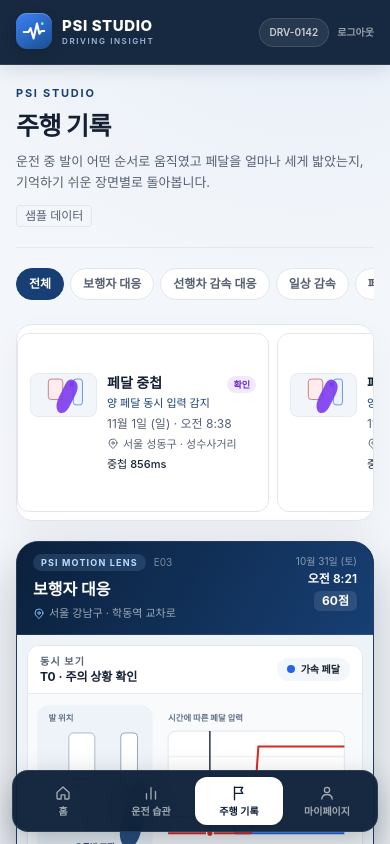
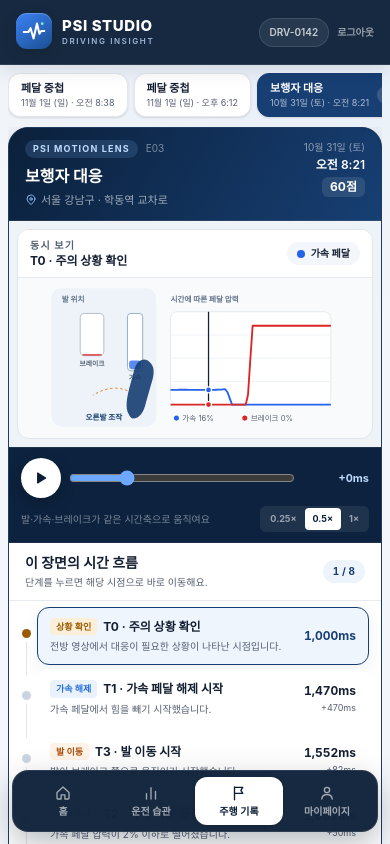
Before and after one commit to Happy-Day-HaHa/PSI-Drive, a Next.js app in the folder apps/web/: page /events in a window 390 px wide. Shown: the top 844 px of the page. Built offline with nearby package versions, Linux system fonts and the light colour scheme; a web font is replaced by a local one.

Commit message:
fix(web): isolate mobile drive timeline scrolling

```diff
--- a/apps/web/src/app/globals.css
+++ b/apps/web/src/app/globals.css
@@ -61,3 +61,18 @@ input {
   border-radius: 999px;
   background: #c8d3e0;
 }
+
+.event-strip-scroll {
+  overscroll-behavior-inline: contain;
+  -webkit-overflow-scrolling: touch;
+  scrollbar-width: none;
+  touch-action: pan-x;
+}
+
+.event-strip-scroll::-webkit-scrollbar {
+  display: none;
+}
+
+.mobile-pedal-visual {
+  height: clamp(112px, 19dvh, 168px);
+}
--- a/apps/web/src/components/AppShell.tsx
+++ b/apps/web/src/components/AppShell.tsx
@@ -20,6 +20,7 @@ function isActive(pathname: string, href: string) {
 
 export function AppShell({ children }: { children: ReactNode }) {
   const pathname = usePathname();
+  const isDriveReview = pathname === "/events";
   const percent = Math.round((mileage.drivenKm / mileage.goalKm) * 100);
   return (
     <div className="flex min-h-dvh">
@@ -101,8 +102,16 @@ export function AppShell({ children }: { children: ReactNode }) {
             </div>
           </div>
         </header>
-        <main className="mx-auto w-full max-w-[1360px] flex-1 space-y-5 px-4 py-5 pb-24 sm:px-8 sm:py-8 sm:pb-24 lg:pb-8">{children}</main>
-        <footer className="mx-auto w-full max-w-[1320px] px-4 pb-28 text-xs leading-relaxed text-muted sm:px-8 lg:pb-8">
+        <main
+          className={`mx-auto w-full max-w-[1360px] flex-1 ${
+            isDriveReview
+              ? "h-[calc(100dvh-4rem)] min-h-0 overflow-hidden overscroll-none px-2 pt-2 pb-[5.75rem] sm:px-4 sm:pt-3 lg:h-dvh lg:px-5 lg:py-5 xl:h-auto xl:overflow-visible xl:overscroll-auto xl:px-8 xl:py-8"
+              : "space-y-5 px-4 py-5 pb-24 sm:px-8 sm:py-8 sm:pb-24 lg:pb-8"
+          }`}
+        >
+          {children}
+        </main>
+        <footer className={`mx-auto w-full max-w-[1320px] px-4 pb-28 text-xs leading-relaxed text-muted sm:px-8 lg:pb-8 ${isDriveReview ? "hidden xl:block" : ""}`}>
           점수와 지표는 운전 행동을 설명하는 자료이며, 사고 원인이나 법적 과실을 판정하지 않습니다. 현재 화면의 수치는 실제 측정값이 아닌 샘플 및 합성 데이터입니다.
         </footer>
         <nav aria-label="모바일 주 메뉴" className="fixed inset-x-3 bottom-3 z-40 grid grid-cols-4 overflow-hidden rounded-2xl border border-white/10 bg-navy/95 p-1.5 text-white shadow-[0_12px_32px_rgba(5,18,34,0.28)] backdrop-blur-xl lg:hidden">
--- a/apps/web/src/components/EventDetail.tsx
+++ b/apps/web/src/components/EventDetail.tsx
@@ -111,7 +111,7 @@ export function EventDetail({ event }: { event: PedalEvent }) {
   };
 
   return (
-    <div className="min-w-0 space-y-5">
+    <div className="h-full min-h-0 min-w-0 space-y-5 overflow-hidden xl:h-auto xl:overflow-visible">
       <MobileDriveWorkspace
         event={event}
         accel={accel}
--- a/apps/web/src/components/EventsExplorer.tsx
+++ b/apps/web/src/components/EventsExplorer.tsx
@@ -39,19 +39,43 @@ export function EventsExplorer() {
 
   const select = (id: string) => {
     router.replace(`/events?id=${id}`, { scroll: false });
-    if (window.innerWidth < 1280) {
-      requestAnimationFrame(() => document.getElementById("drive-workspace")?.scrollIntoView({ behavior: "smooth", block: "start" }));
-    }
   };
 
   return (
-    <>
-      <PageHeader
-        title="주행 기록"
-        description="운전 중 발이 어떤 순서로 움직였고 페달을 얼마나 세게 밟았는지, 기억하기 쉬운 장면별로 돌아봅니다."
-        action={<SampleBadge />}
-      />
-      <div className="flex flex-nowrap gap-1.5 overflow-x-auto pb-1" role="group" aria-label="주행 장면 유형 필터">
+    <div className="grid h-full min-h-0 grid-rows-[auto_minmax(0,1fr)] gap-2 xl:block xl:h-auto xl:space-y-5">
+      <nav aria-label="모바일 주행 장면 선택" className="min-w-0 xl:hidden">
+        <ul className="event-strip-scroll flex gap-1.5 overflow-x-auto pb-0.5">
+          {events.map((event) => {
+            const active = event.id === selected.id;
+            const level = eventLevel(event);
+            return (
+              <li key={event.id} className="shrink-0">
+                <button
+                  type="button"
+                  aria-current={active ? "true" : undefined}
+                  onClick={() => select(event.id)}
+                  className={`flex h-11 items-center gap-2 rounded-xl border px-3 text-left shadow-sm transition-colors ${active ? "border-brand bg-brand text-white" : "border-line bg-white text-ink"}`}
+                >
+                  <span>
+                    <span className="block text-[11px] font-bold leading-none">{eventTypeLabels[event.type]}</span>
+                    <span className={`mt-1 block text-[9px] leading-none ${active ? "text-white/65" : "text-muted"}`}>{event.date} · {event.time}</span>
+                  </span>
+                  {event.score !== null && <span className={`rounded-full px-1.5 py-0.5 text-[9px] font-bold ${active ? "bg-white/15 text-white" : level.className}`}>{event.score}점</span>}
+                </button>
+              </li>
+            );
+          })}
+        </ul>
+      </nav>
+
+      <div className="hidden xl:block">
+        <PageHeader
+          title="주행 기록"
+          description="운전 중 발이 어떤 순서로 움직였고 페달을 얼마나 세게 밟았는지, 기억하기 쉬운 장면별로 돌아봅니다."
+          action={<SampleBadge />}
+        />
+      </div>
+      <div className="hidden flex-nowrap gap-1.5 overflow-x-auto pb-1 xl:flex" role="group" aria-label="주행 장면 유형 필터">
         {filters.map((item) => (
           <button
             key={item.key}
@@ -66,23 +90,23 @@ export function EventsExplorer() {
           </button>
         ))}
       </div>
-      <div className="grid grid-cols-1 items-start gap-5 lg:grid-cols-[272px_minmax(0,1fr)]">
-        <nav aria-label="주행 장면 목록" className="min-w-0 overflow-hidden rounded-2xl border border-line bg-card shadow-[0_12px_32px_rgba(15,31,54,0.04)] lg:sticky lg:top-6">
-          <div className="hidden border-b border-line px-4 py-3 lg:block">
+      <div className="grid min-h-0 grid-cols-1 items-start gap-5 overflow-hidden xl:grid-cols-[272px_minmax(0,1fr)] xl:overflow-visible">
+        <nav aria-label="주행 장면 목록" className="hidden min-w-0 overflow-hidden rounded-2xl border border-line bg-card shadow-[0_12px_32px_rgba(15,31,54,0.04)] xl:sticky xl:top-6 xl:block">
+          <div className="border-b border-line px-4 py-3">
             <p className="text-[11px] font-bold tracking-[0.12em] text-muted uppercase">Detected events</p>
             <p className="mt-0.5 text-sm font-semibold">{visible.length}개의 주행 장면</p>
           </div>
-          <ul className="flex snap-x gap-2 overflow-x-auto p-2 lg:max-h-[calc(100dvh-180px)] lg:snap-none lg:flex-col lg:gap-0 lg:divide-y lg:divide-line lg:overflow-x-hidden lg:overflow-y-auto lg:p-0">
+          <ul className="max-h-[calc(100dvh-180px)] divide-y divide-line overflow-y-auto">
             {visible.map((event) => {
               const active = event.id === selected.id;
               const level = eventLevel(event);
               return (
-                <li key={event.id} className="w-[252px] shrink-0 snap-start lg:w-auto lg:shrink">
+                <li key={event.id}>
                   <button
                     type="button"
                     aria-current={active ? "true" : undefined}
                     onClick={() => select(event.id)}
-                    className={`block h-full w-full rounded-xl border px-3 py-3 text-left transition-colors lg:rounded-none lg:border-y-0 lg:border-r-0 lg:border-l-[3px] lg:px-3.5 ${
+                    className={`block h-full w-full border-y-0 border-r-0 border-l-[3px] px-3.5 py-3 text-left transition-colors ${
                       active ? "border-brand bg-track/70" : "border-line bg-white hover:bg-canvas lg:border-transparent"
                     }`}
                   >
@@ -109,6 +133,6 @@ export function EventsExplorer() {
         </nav>
         <EventDetail key={selected.id} event={selected} />
       </div>
-    </>
+    </div>
   );
 }
--- a/apps/web/src/components/MobileDriveWorkspace.tsx
+++ b/apps/web/src/components/MobileDriveWorkspace.tsx
@@ -91,7 +91,7 @@ export function MobileDriveWorkspace({
   }, []);
 
   return (
-    <section id="drive-workspace" className="sticky top-[72px] z-10 grid h-[calc(100dvh-9.25rem)] min-h-[520px] scroll-mt-[72px] grid-rows-[auto_auto_auto_minmax(0,1fr)] overflow-hidden rounded-[22px] border border-[#203c61] bg-[#091a30] shadow-[0_22px_52px_rgba(5,20,39,.24)] xl:hidden">
+    <section id="drive-workspace" className="grid h-full min-h-0 grid-rows-[auto_auto_auto_minmax(0,1fr)] overflow-hidden rounded-[20px] border border-[#203c61] bg-[#091a30] shadow-[0_18px_42px_rgba(5,20,39,.22)] xl:hidden">
       <header className="flex items-start justify-between gap-3 border-b border-white/10 bg-[linear-gradient(120deg,#0b203b,#173f73)] px-4 py-3 text-white">
         <div className="min-w-0">
           <div className="flex items-center gap-2">
@@ -110,7 +110,7 @@ export function MobileDriveWorkspace({
         </div>
       </header>
 
-      <div className="min-h-0 bg-[#eef3f8] p-2.5">
+      <div className="min-h-0 overflow-hidden bg-[#eef3f8] p-2">
         <MobilePedalSync
           accel={accel}
           brake={brake}
--- a/apps/web/src/components/MobilePedalSync.tsx
+++ b/apps/web/src/components/MobilePedalSync.tsx
@@ -50,7 +50,7 @@ export function MobilePedalSync({
           <span className="size-2 rounded-full" style={{ background: statusColor }} />{status}
         </span>
       </div>
-      <svg viewBox="0 0 360 190" className="w-full" role="img" aria-label={`현재 ${status}. 시간에 따른 가속 페달과 브레이크 압력 동시 보기`}>
+      <svg viewBox="0 0 360 190" className="mobile-pedal-visual w-full" role="img" aria-label={`현재 ${status}. 시간에 따른 가속 페달과 브레이크 압력 동시 보기`}>
         <rect x="10" y="12" width="124" height="164" rx="12" fill="#edf3f8" />
         <text x="22" y="29" fontSize="9" fontWeight="700" fill="#64748b">발 위치</text>
         <rect x="44" y="42" width="28" height="50" rx="5" fill="#fff" stroke="#aab6c5" />
```
